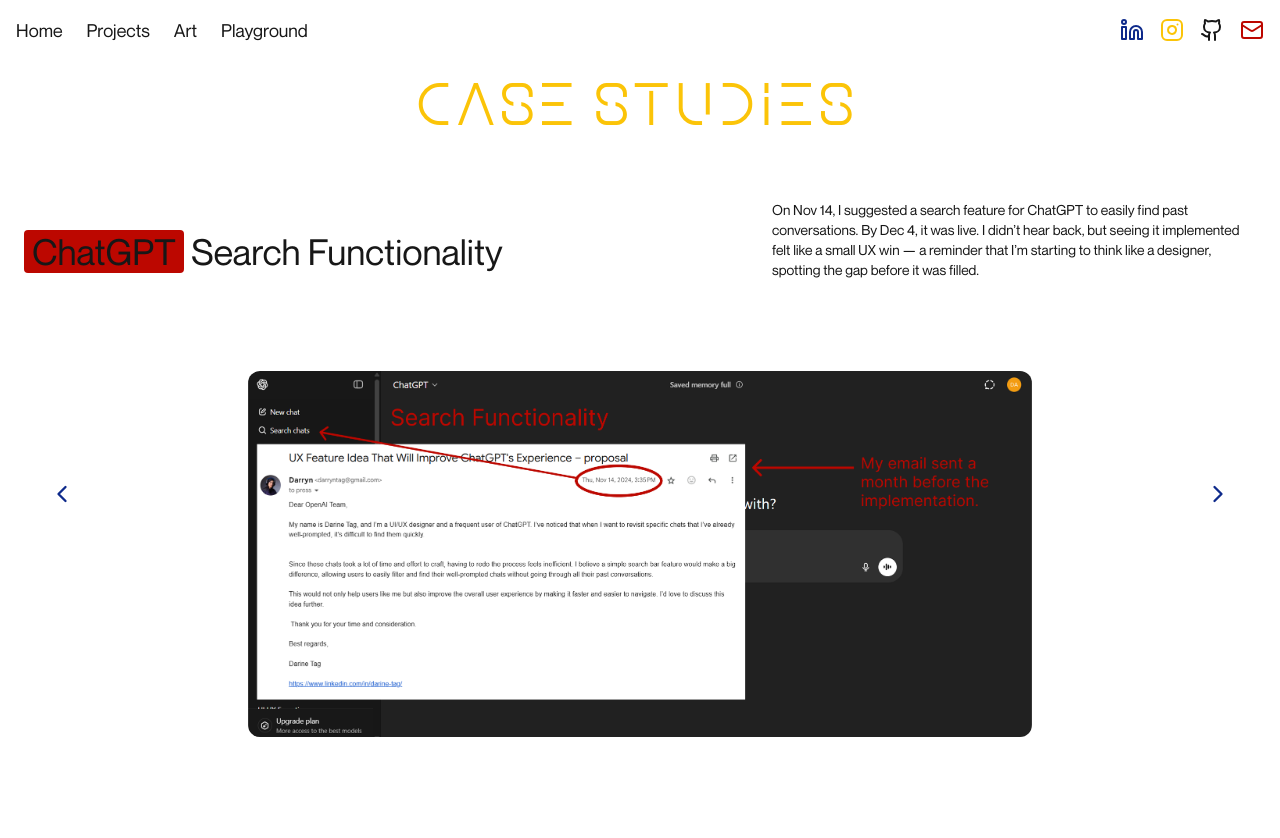
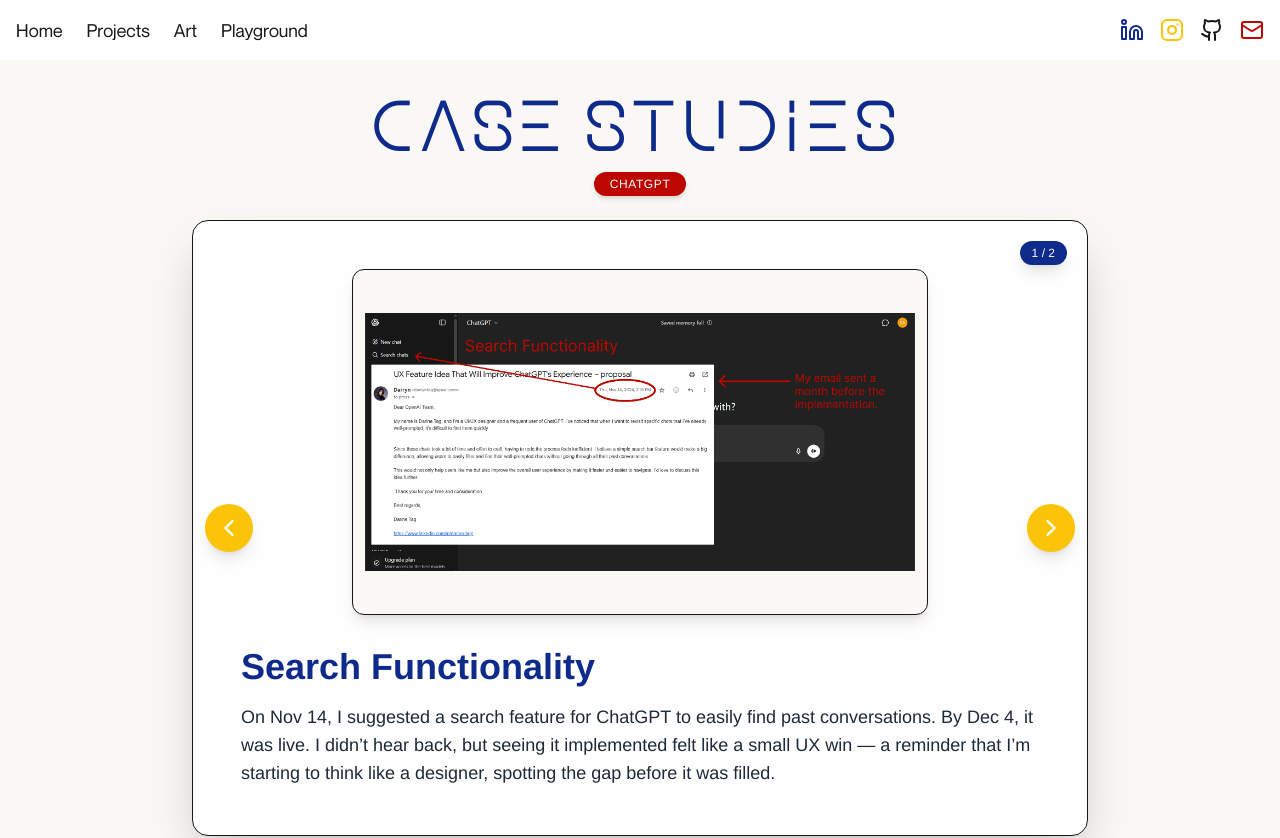
Before and after one commit to darinetag/portfolio, a Next.js app: page /projects/case-studies in a window 1280 px wide. Shown: the top 838 px of the page. Built offline with nearby package versions, Linux system fonts and the light colour scheme.

Commit message:
update case studies section

```diff
--- a/src/components/ProjectExample.js
+++ b/src/components/ProjectExample.js
@@ -1,76 +1,79 @@
-// components/ProjectExample.js
 import { useState } from "react";
 import Layout from "@/components/Layout";
 import { ChevronRight, ChevronLeft } from "lucide-react";
 import Image from 'next/image';
 
-
 export default function ProjectExample({ title, subtitle, examples }) {
   const [currentIndex, setCurrentIndex] = useState(0);
   const current = examples[currentIndex];
 
-  const next = () => {
-    setCurrentIndex((prev) => (prev + 1) % examples.length);
-  };
-
-  const prev = () => {
-    setCurrentIndex((prev) => (prev - 1 + examples.length) % examples.length);
-  };
+  const next = () => setCurrentIndex((prev) => (prev + 1) % examples.length);
+  const prev = () => setCurrentIndex((prev) => (prev - 1 + examples.length) % examples.length);
 
   return (
     <Layout>
-      <div className="lg:min-h-screen min-h-[70vh] px-6 relative overflow-hidden" style={{ fontFamily: "Montreal" }}>
-        {/* Page Title */}
-        <h1 className="lg:text-6xl text-3xl my-8 text-[#FBC408] text-center lg:my-4" style={{ fontFamily: "Science" }}>
+      <div className="min-h-screen bg-[#faf8f5] flex flex-col items-center justify-center px-2 py-8 relative">
+        {/* Mondrian background, soft and non-intrusive */}
+        <Image
+          src="/mondrian.gif"
+          alt="Mondrian background"
+          fill
+          className="object-cover opacity-10 absolute inset-0 z-0"
+          style={{ pointerEvents: 'none' }}
+        />
+
+        {/* Section title */}
+        <h1
+          className="font-science lg:text-7xl text-3xl text-[#0E2A8B] mb-2 z-10"
+          style={{ fontFamily: "Science" }}
+        >
           {title}
         </h1>
-
-        {/* Subtitle + Description */}
-        <div className="flex justify-between items-start lg:gap-10 gap-4 flex-wrap md:flex-nowrap lg:my-14">
-          <div className="w-full md:w-1/2">
-            <h2 className="lg:text-4xl text-xl lg:mb-4 lg:mt-10 mt-2">
-              <span className="bg-[#BC0700] lg:px-2 rounded">{subtitle}</span> {current.heading}
-            </h2>
-          </div>
-          <div className="w-full md:w-1/2">
-            <p className="lg:w-[500px] ml-auto text-sm  lg:px-4 lg:py-2 rounded ">
-              {current.description}
-            </p>
-          </div>
+        {/* Subtitle/tag */}
+        <div className="bg-[#BC0700] text-white text-xs px-4 py-1 rounded-full mb-6 z-10 uppercase tracking-wider shadow-md">
+          {subtitle}
         </div>
 
-         {/* Image Container with Side Arrows */}
-        <div className="relative w-full lg:h-[300px] lg:mt-14  flex items-center justify-center">
-          {/* Left Arrow */}
+        {/* Card */}
+        <div className="relative w-full max-w-4xl bg-white/90 rounded-2xl shadow-2xl border p-6 md:p-12 z-10 overflow-hidden transition-all duration-300">
+          {/* Navigation */}
           <button
             onClick={prev}
-            className="absolute lg:left-4 left-0 md:left-10 z-20 lg:text-[#0E2A8B] text-[#FBC408] lg:p-2 rounded-full hover:scale-105 transition cursor-pointer hover:text-[#FBC408]"
+            aria-label="Previous"
+            className="absolute left-3 top-1/2 -translate-y-1/2 bg-[#FBC408] text-white shadow-lg rounded-full w-12 h-12 flex items-center justify-center hover:scale-110 transition z-20 "
           >
             <ChevronLeft size={28} />
           </button>
-
-          {/* Background GIF */}
-          <Image
-            src="/mondrian.gif"
-            alt="Background gif"
-            className="absolute top-48 left-0 w-full h-[228px] object-cover z-0 opacity-20 lg:block hidden"
-            width={400}
-  height={300}
-          />
-
-          {/* Foreground Image */}
-          <div className="relative z-10 flex justify-center items-center h-full lg:mt-30 mt-8 ">
-            <Image src={current.image} alt="Example visual" className="lg:w-[784px] w-[260px] object-contain rounded-xl "  width={400}
-  height={300} unoptimized />
-          </div>
-
-          {/* Right Arrow */}
           <button
             onClick={next}
-            className="absolute lg:right-4 right-0 md:right-10 z-20  lg:text-[#0E2A8B] text-[#FBC408] lg:p-2 rounded-full hover:scale-105 transition cursor-pointer hover:text-[#FBC408]"
+            aria-label="Next"
+            className="absolute right-3 top-1/2 -translate-y-1/2 bg-[#FBC408] text-white shadow-lg rounded-full w-12 h-12 flex items-center justify-center hover:scale-110 transition z-20 "
           >
             <ChevronRight size={28} />
           </button>
+          {/* Slide count */}
+          <div className="absolute right-5 top-5 bg-[#0E2A8B] text-white text-xs rounded-full px-3 py-1 shadow-lg z-10">
+            {currentIndex + 1} / {examples.length}
+          </div>
+
+          {/* Image */}
+          <div className="flex items-center justify-center mb-8">
+            <div className="w-full max-w-xl rounded-xl overflow-hidden shadow-lg bg-[#faf8f5] p-3 border">
+              <Image
+                src={current.image}
+                alt={current.heading}
+                width={720}
+                height={420}
+                className="w-full h-[320px] object-contain rounded-lg"
+                unoptimized
+                priority
+              />
+            </div>
+          </div>
+
+          {/* Heading & Description */}
+          <h2 className="font-bold text-2xl lg:text-4xl text-[#0E2A8B] mb-4">{current.heading}</h2>
+          <p className="text-gray-800 text-base lg:text-lg">{current.description}</p>
         </div>
       </div>
     </Layout>
```
